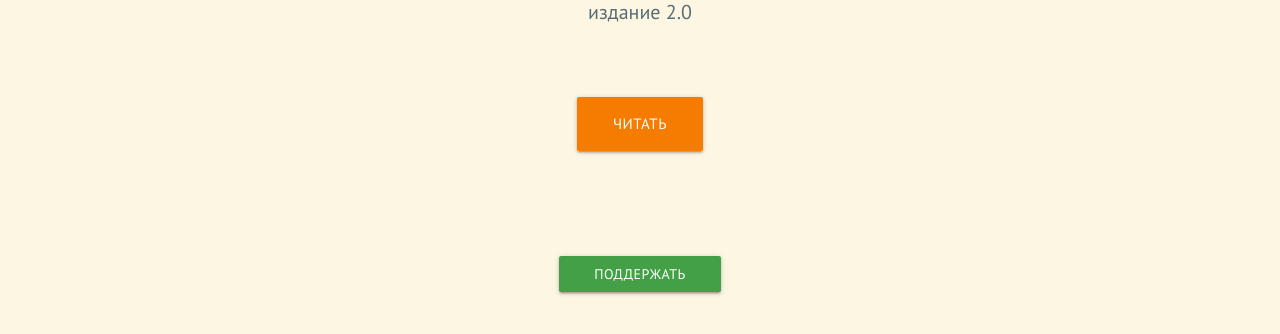
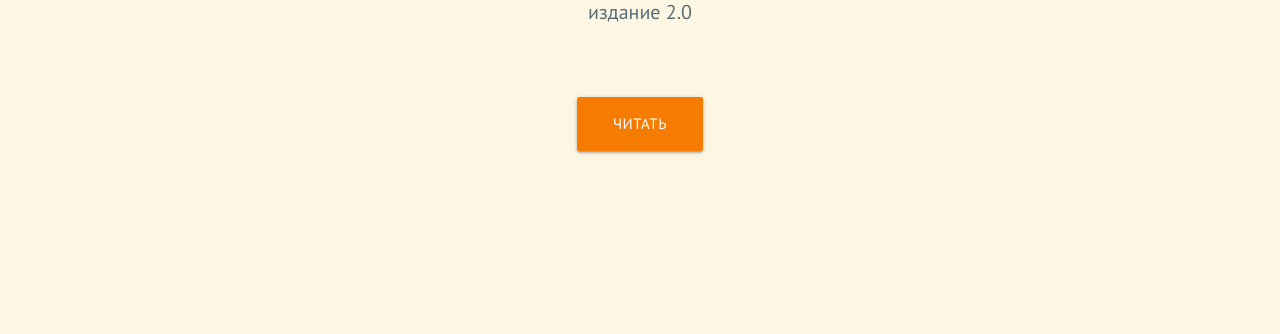
Before and after one commit to fomkin/ohaskell.guide, a plain HTML site: page templates/cover.html in a window 1280 px wide. Shown: the part 224-558 px from the top of the page. Drawn offline with nearby package versions, Linux system fonts and the light colour scheme; some icons are missing.

Commit message:
Не надо клянчить.

```diff
--- a/static/css/default.css
+++ b/static/css/default.css
@@ -96,15 +96,6 @@ a {
     padding-bottom: 70px;
     color: #586e75;
 }
-
-.donate {
-    padding-top: 105px;
-}
-
-.donate-button {
-    width: 162px;
-}
-
 
 .community-title {
     padding-top: 25px;
--- a/templates/cover.html
+++ b/templates/cover.html
@@ -64,10 +64,6 @@
                     <li><a href="https://github.com/denisshevchenko/ohaskell.guide/blob/master/ohaskell.epub">EPUB</a></li>
                 </ul>
                 <a class="btn btn-large dropdown-button orange darken-2" href="#!" data-activates="dropdown1">Читать<i class="mdi-navigation-arrow-drop-down right"></i></a>
-
-                <div class="donate">
-                    <a class="btn green darken-1 waves-effect waves-light donate-button" href="/donate.html">Поддержать</a>
-                </div>
             </div>
         </div> <!-- container -->
     </body>
```
